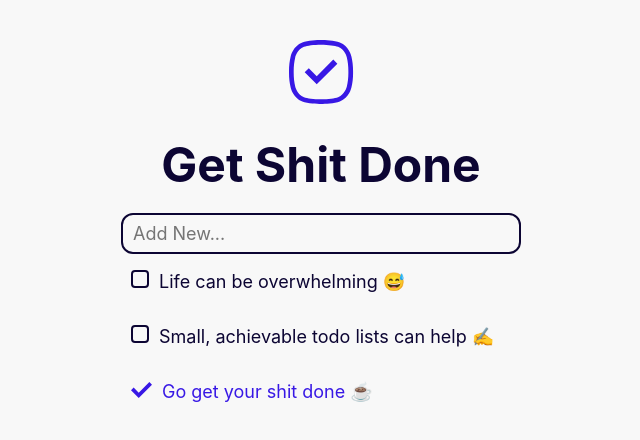
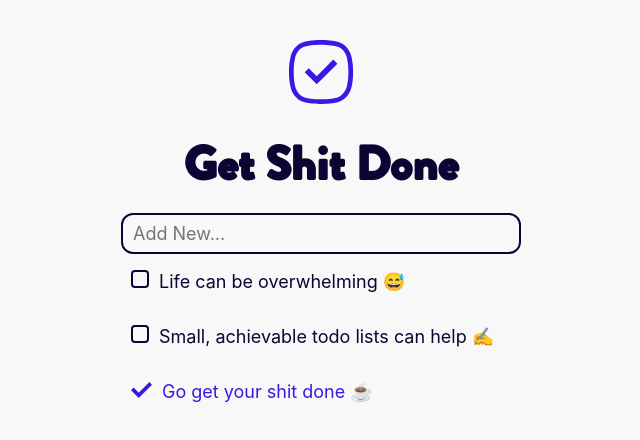
Before and after one commit to JonathanSpeek/get-shit-done, a React (Create React App) app: page / in a window 1280 px wide. Shown: the top 440 px of the page, without its empty margins (319-959 px from the left). Built offline with nearby package versions, Linux system fonts and the light colour scheme.

Commit message:
added Brandon Grotesque

```diff
--- a/public/style.css
+++ b/public/style.css
@@ -1,3 +1,10 @@
+@font-face {
+  font-family: 'Brandon Grotesque Black';
+  src: url('assets/brandon_blk-webfont.woff2') format('woff2'), url('assets/brandon_blk-webfont.woff') format('woff');
+  font-weight: normal;
+  font-style: normal;
+}
+
 body {
   background-color: #F8F8F8;
   color: #0C0533;
@@ -35,6 +42,7 @@ h1 {
   margin-bottom: 0px;
   line-height: 1;
   font-size: 48px;
+  font-family: 'Brandon Grotesque Black', arial, sans-serif;
 }
 
 img {
```
Also changed, not shown: public/assets/brandon_blk-webfont.woff (added), public/assets/brandon_blk-webfont.woff2 (added).
